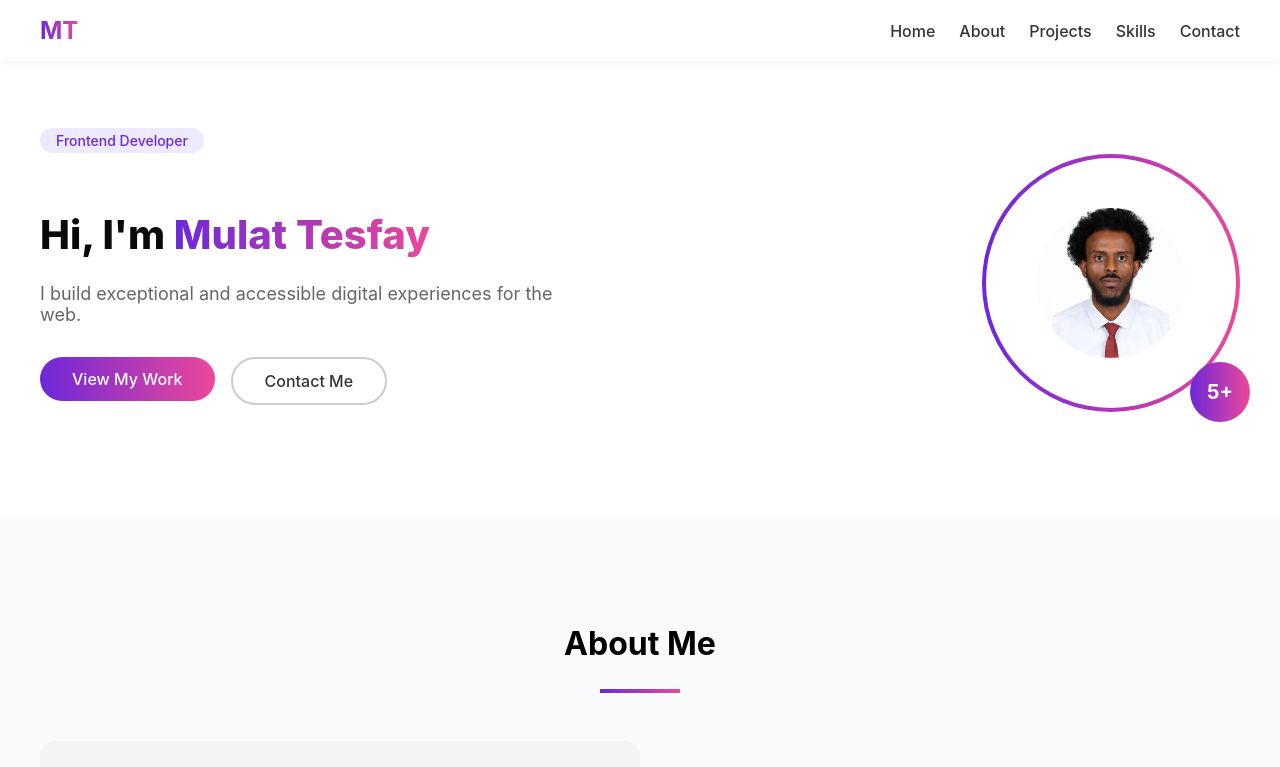
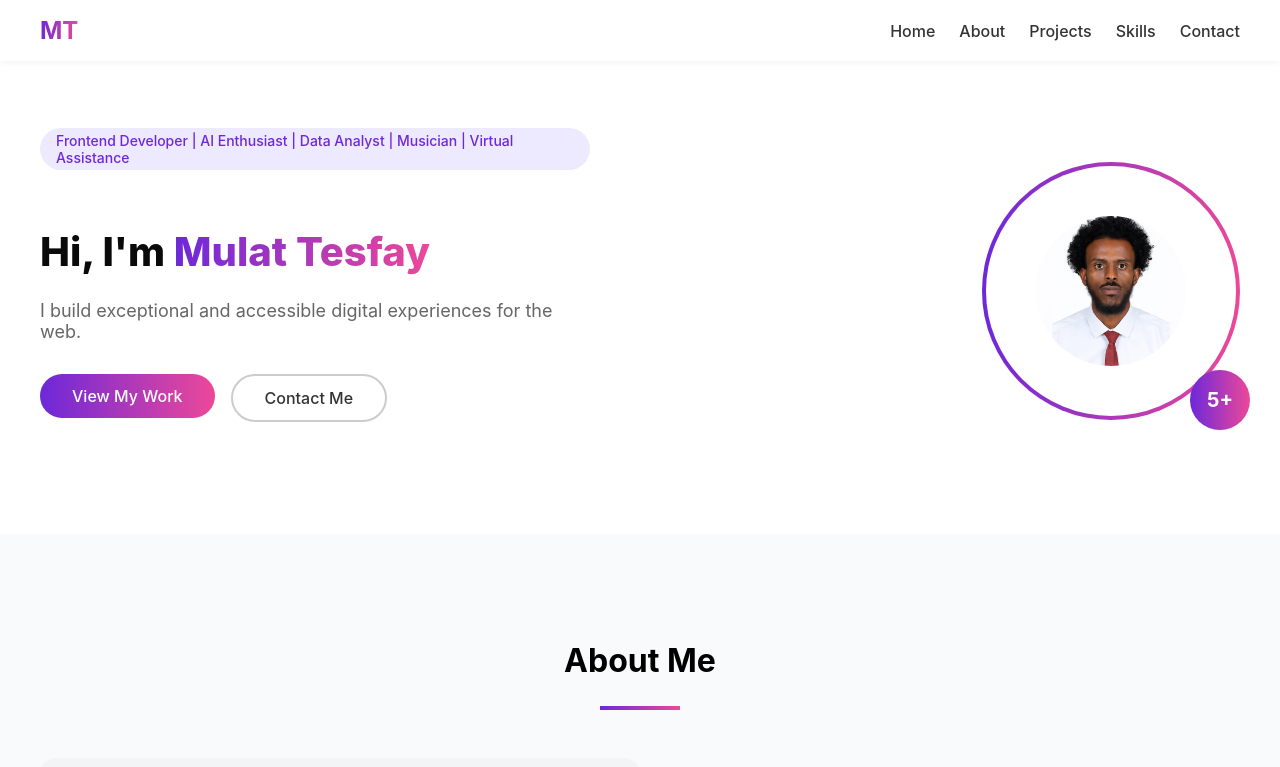
Before and after one commit to mulat-dev/my-portfolio, a React (Create React App) app: page / in a window 1280 px wide. Shown: the top 767 px of the page. Built offline with nearby package versions, Linux system fonts and the light colour scheme.

Commit message:
Update badge text in HeroSection component

```diff
--- a/src/components/HeroSection.js
+++ b/src/components/HeroSection.js
@@ -8,7 +8,7 @@ const HeroSection = () => {
     <section id="home" className="hero-section">
       <div className="hero-container">
         <div className="hero-text">
-          <div className="badge">Frontend Developer</div>
+          <div className="badge">Frontend Developer | AI Enthusiast | Data Analyst | Musician | Virtual Assistance </div>
           <h1>
             Hi, I'm <span className="gradient-text">Mulat Tesfay</span>
           </h1>
```
